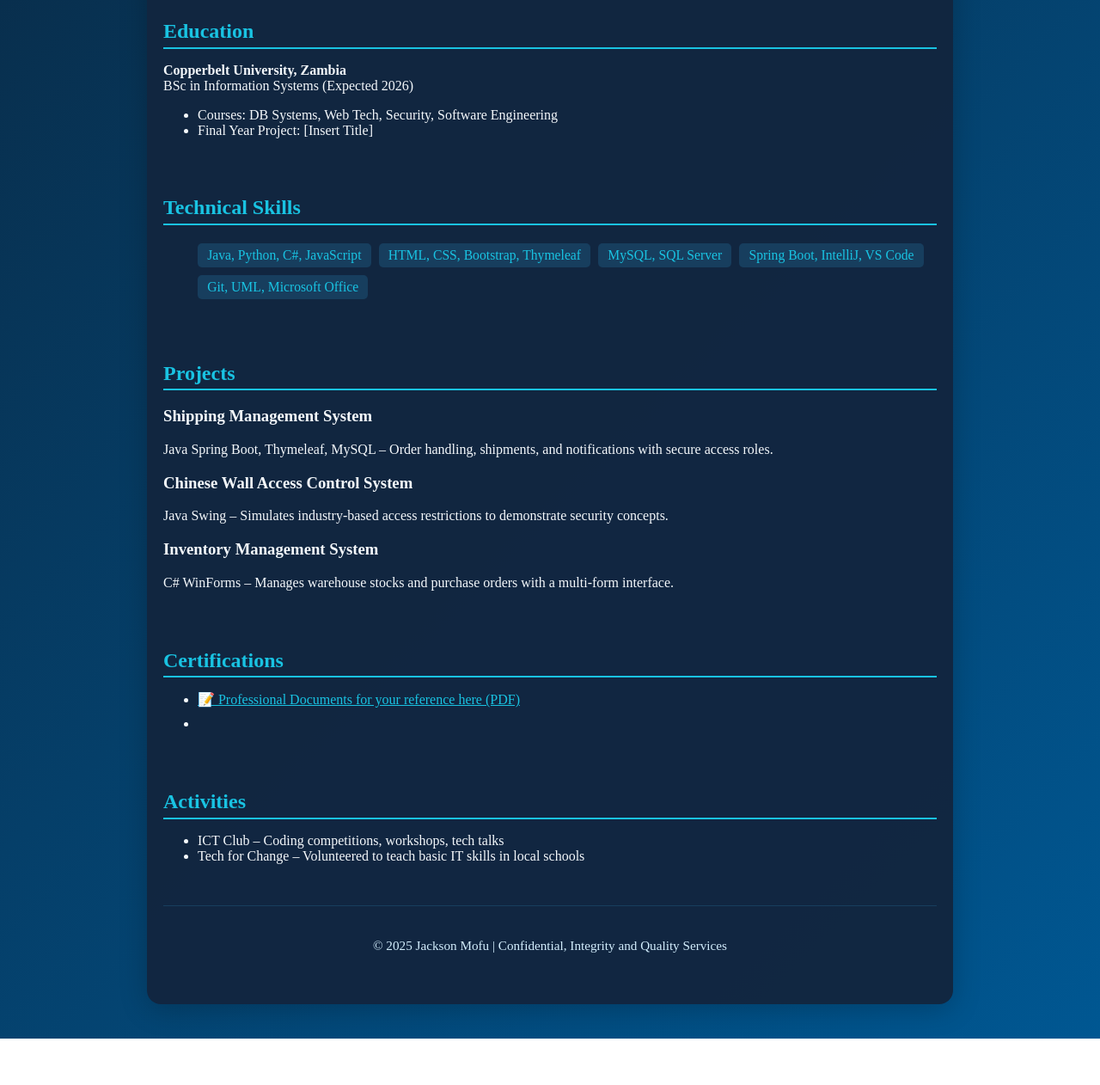
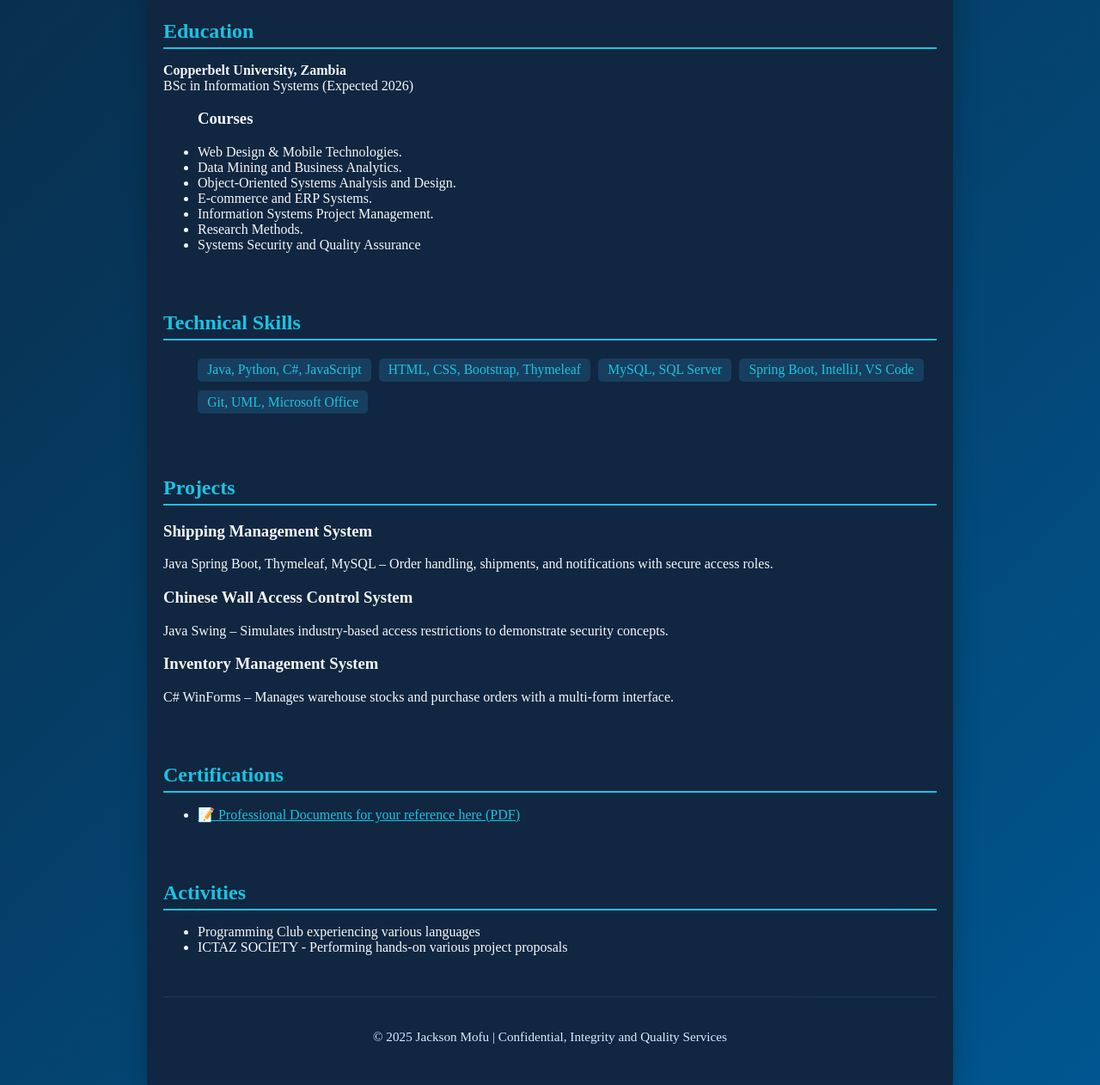
Before and after one commit to Jacksonmofu2002/Profile, a plain HTML site: page index.html in a window 1280 px wide. Shown: the part 497-1759 px from the top of the page at 86% size. Before the commit the page ends 1705 px from the top, so only its background shows below. Drawn offline with Linux system fonts and the light colour scheme.

Commit message:
Update index.html

```diff
--- a/index.html
+++ b/index.html
@@ -6,7 +6,6 @@
   <title>Jackson Mofu | Profile</title>
   <style>
     body {
-      /* A modern dark blue gradient background for a professional look */
       background: linear-gradient(135deg, #0a2740 0%, #005792 100%);
       color: #f4f8fb;
       margin: 0;
@@ -15,8 +14,6 @@
       width: 100vw;
       box-sizing: border-box;
     }
-
-    /* Center the container both vertically and horizontally */
     .container {
       max-width: 900px;
       margin: 40px auto;
@@ -24,14 +21,11 @@
       border-radius: 16px;
       box-shadow: 0 6px 32px rgba(0,0,0,0.21);
       padding: 2.3rem 1.2rem 2.3rem 1.2rem;
-      display: none; /* Hide content while loading */
-      /* Center with flex for vertical alignment on tall screens */
       display: flex;
       flex-direction: column;
       align-items: center;
+      display: none;
     }
-
-    /* Spinner fan styles */
     .loader-bg {
       position: fixed;
       top: 0; left: 0;
@@ -67,8 +61,6 @@
       0% { transform: rotate(0deg);}
       100% { transform: rotate(360deg);}
     }
-
-    /* Profile header with portrait */
     .profile-header {
       display: flex;
       align-items: center;
@@ -82,7 +74,6 @@
       flex-wrap: wrap;
       box-shadow: 0 4px 18px rgba(25,195,226,0.07);
     }
-
     .profile-photo img {
       width: 130px;
       height: 130px;
@@ -94,23 +85,19 @@
       display: block;
       box-shadow: 0 2px 8px rgba(25,195,226,0.12);
     }
-
     .profile-info {
       flex: 1;
       min-width: 220px;
     }
-
     .subtitle {
       font-size: 1.13rem;
       margin-top: 0.5rem;
       color: #d3eefd;
     }
-
     .personal {
       margin-top: 1rem;
       font-size: 0.99rem;
     }
-
     .contact a {
       color: #fff;
       text-decoration: none;
@@ -121,19 +108,16 @@
     .contact a:hover {
       color: #19c3e2;
     }
-
     section {
       margin-bottom: 2rem;
       width: 100%;
     }
-
     h2 {
       color: #19c3e2;
       border-bottom: 2px solid #19c3e2;
       padding-bottom: 0.3rem;
       margin-bottom: 1rem;
     }
-
     .skills li {
       display: inline-block;
       background-color: #173e5e;
@@ -143,15 +127,12 @@
       margin: 0.3rem 0.3rem 0.3rem 0;
       font-size: 0.98rem;
     }
-
     .project {
       margin-top: 1rem;
     }
-
     .certificates-list li {
       margin-bottom: 0.6rem;
     }
-
     .certificates-list a {
       color: #19c3e2;
       text-decoration: underline;
@@ -161,7 +142,6 @@
       color: #fff;
       text-decoration: underline;
     }
-
     footer {
       text-align: center;
       font-size: 0.95rem;
@@ -171,8 +151,6 @@
       width: 100%;
       color: #d3eefd;
     }
-
-    /* Responsive adjustments */
     @media (max-width: 750px) {
       .container {
         max-width: 98vw;
@@ -201,7 +179,6 @@
         padding-right: 0.2rem;
       }
     }
-
     @media (max-width: 470px) {
       .container {
         max-width: 100vw;
@@ -228,12 +205,11 @@
     }
   </style>
   <script>
-    // Show loader for 4.5 seconds before showing the site
     window.addEventListener('DOMContentLoaded', function () {
       setTimeout(function () {
         document.querySelector('.loader-bg').style.display = 'none';
         document.querySelector('.container').style.display = 'flex';
-      }, 4500); // 4500 milliseconds = 4.5 seconds
+      }, 4500);
     });
   </script>
 </head>
@@ -251,7 +227,6 @@
   <div class="container">
     <header class="profile-header">
       <div class="profile-photo">
-        <!-- Replace 'profile.jpg' with your actual photo file name and upload it to your repo -->
         <img src="profile.jpg" alt="Jackson Mofu Portrait" />
       </div>
       <div class="profile-info">
@@ -281,8 +256,14 @@
       <p><strong>Copperbelt University, Zambia</strong><br>
       BSc in Information Systems (Expected 2026)</p>
       <ul>
-        <li>Courses: DB Systems, Web Tech, Security, Software Engineering</li>
-        <li>Final Year Project: [Insert Title]</li>
+        <h3>Courses </h3>
+        <li>Web Design & Mobile Technologies.</li>
+        <li>Data Mining and Business Analytics.</li>
+        <li>Object-Oriented Systems Analysis and Design.</li>
+        <li>E-commerce and ERP Systems.</li>
+        <li>Information Systems Project Management.</li>
+        <li>Research Methods.</li>
+        <li>Systems Security and Quality Assurance</li>
       </ul>
     </section>
 
@@ -321,20 +302,14 @@
             📝 Professional Documents for your reference here (PDF)
           </a>
         </li>
-        <li>
-<!--           <a href="certificates/web-development.pdf" target="_blank">
-            📝 Web Development Fundamentals – Coursera (PDF)
-          </a> -->
-        </li>
-        <!-- Add more certificate links as needed -->
       </ul>
     </section>
 
     <section>
       <h2>Activities</h2>
       <ul>
-        <li>ICT Club – Coding competitions, workshops, tech talks</li>
-        <li>Tech for Change – Volunteered to teach basic IT skills in local schools</li>
+        <li>Programming Club experiencing various languages</li>
+        <li>ICTAZ SOCIETY - Performing hands-on various project proposals </li>
       </ul>
     </section>
 
```
